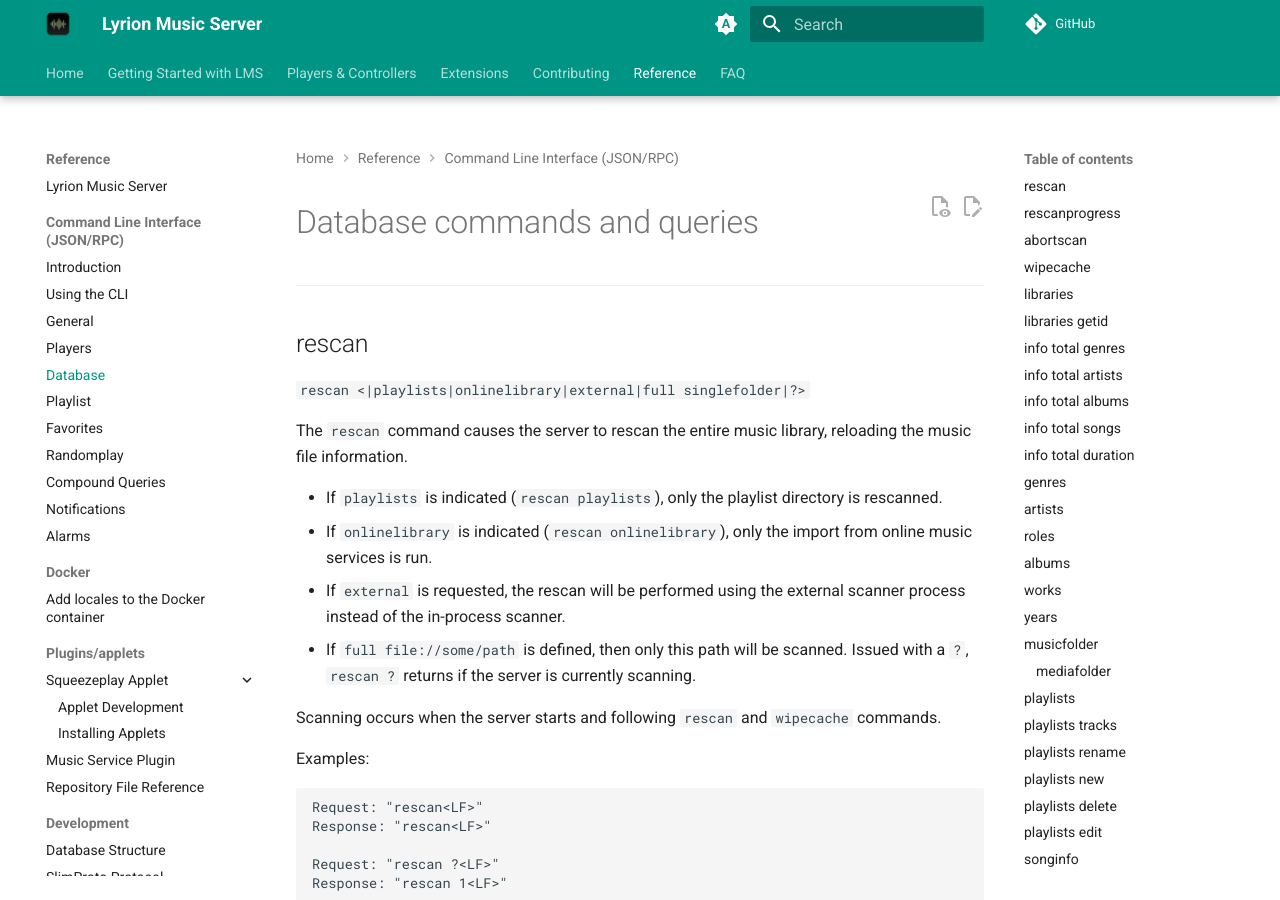
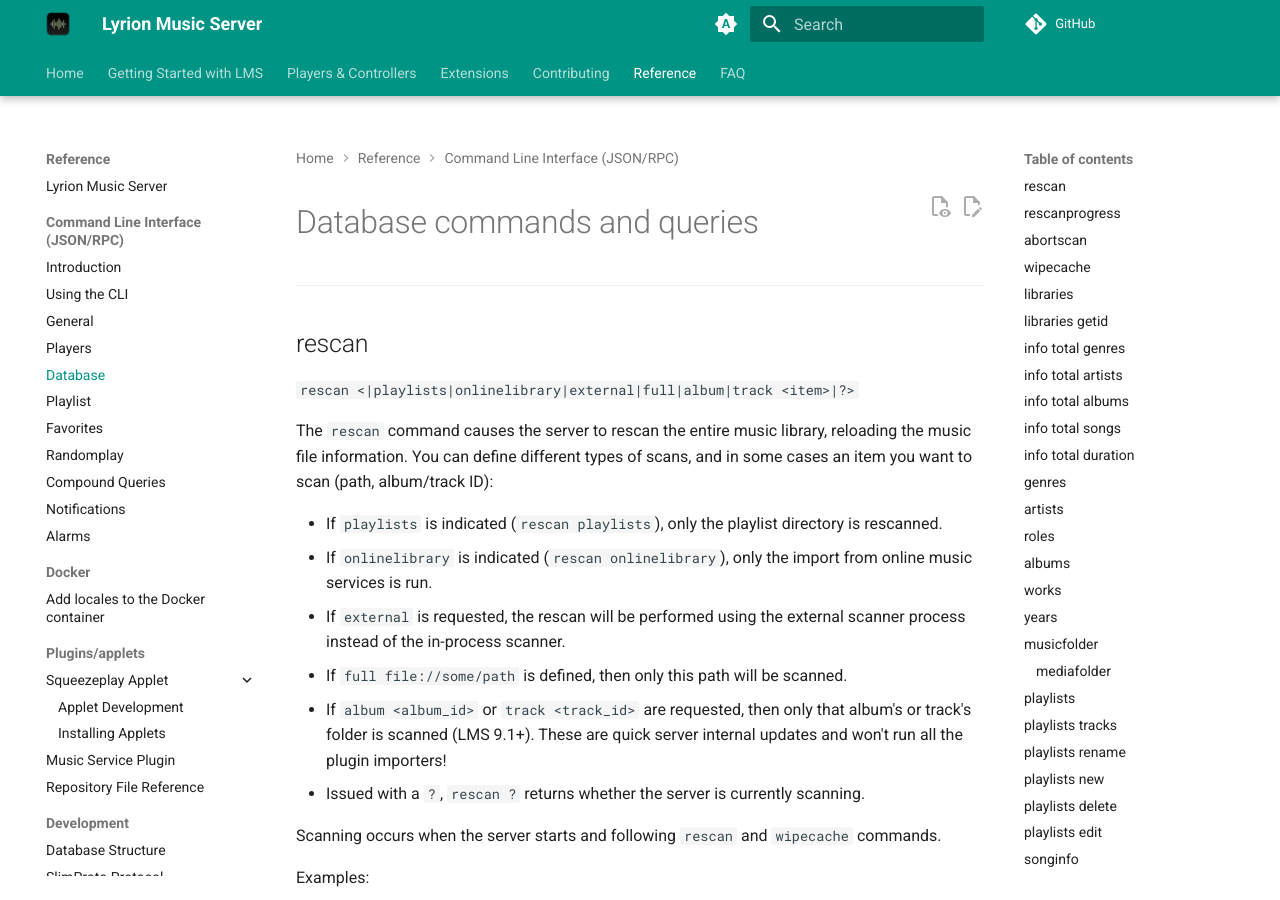
Before and after one commit to LMS-Community/lms-community.github.io, an MkDocs documentation site: the page built from docs/reference/cli/database.md, in a window 1280 px wide and 900 px high. Built offline with MkDocs 1.6.1 and Material for MkDocs 9.7.7, drawn with Linux system fonts in a browser that asks for light colours; a script that is not in the unit is left out; plug-ins that fetch from the network failed and are left out; comment, search, counter and statistics services are not loaded.

Commit message:
Update CLI documentation to include the latest album and track scan types.

```diff
--- a/docs/reference/cli/database.md
+++ b/docs/reference/cli/database.md
@@ -9,14 +9,17 @@ title: CLI - Database commands
 
 ***
 ## rescan
-`rescan <|playlists|onlinelibrary|external|full singlefolder|?>`
+`rescan <|playlists|onlinelibrary|external|full|album|track <item>|?>`
 
 The `rescan` command causes the server to rescan the entire music library, reloading the music file information.
+You can define different types of scans, and in some cases an item you want to scan (path, album/track ID):
 
 * If `playlists` is indicated (`rescan playlists`), only the playlist directory is rescanned.
 * If `onlinelibrary` is indicated (`rescan onlinelibrary`), only the import from online music services is run.
 * If `external` is requested, the rescan will be performed using the external scanner process instead of the in-process scanner.
-* If `full file://some/path` is defined, then only this path will be scanned. Issued with a `?`, `rescan ?` returns if the server is currently scanning.
+* If `full file://some/path` is defined, then only this path will be scanned.
+* If `album <album_id>` or `track <track_id>` are requested, then only that album's or track's folder is scanned (LMS 9.1+). These are quick server internal updates and won't run all the plugin importers!
+* Issued with a `?`, `rescan ?` returns whether the server is currently scanning.
 
 Scanning occurs when the server starts and following `rescan` and `wipecache` commands.
 
```
Also changed, not shown: docs/reference/cli/introduction.md (+1 -0 lines).
